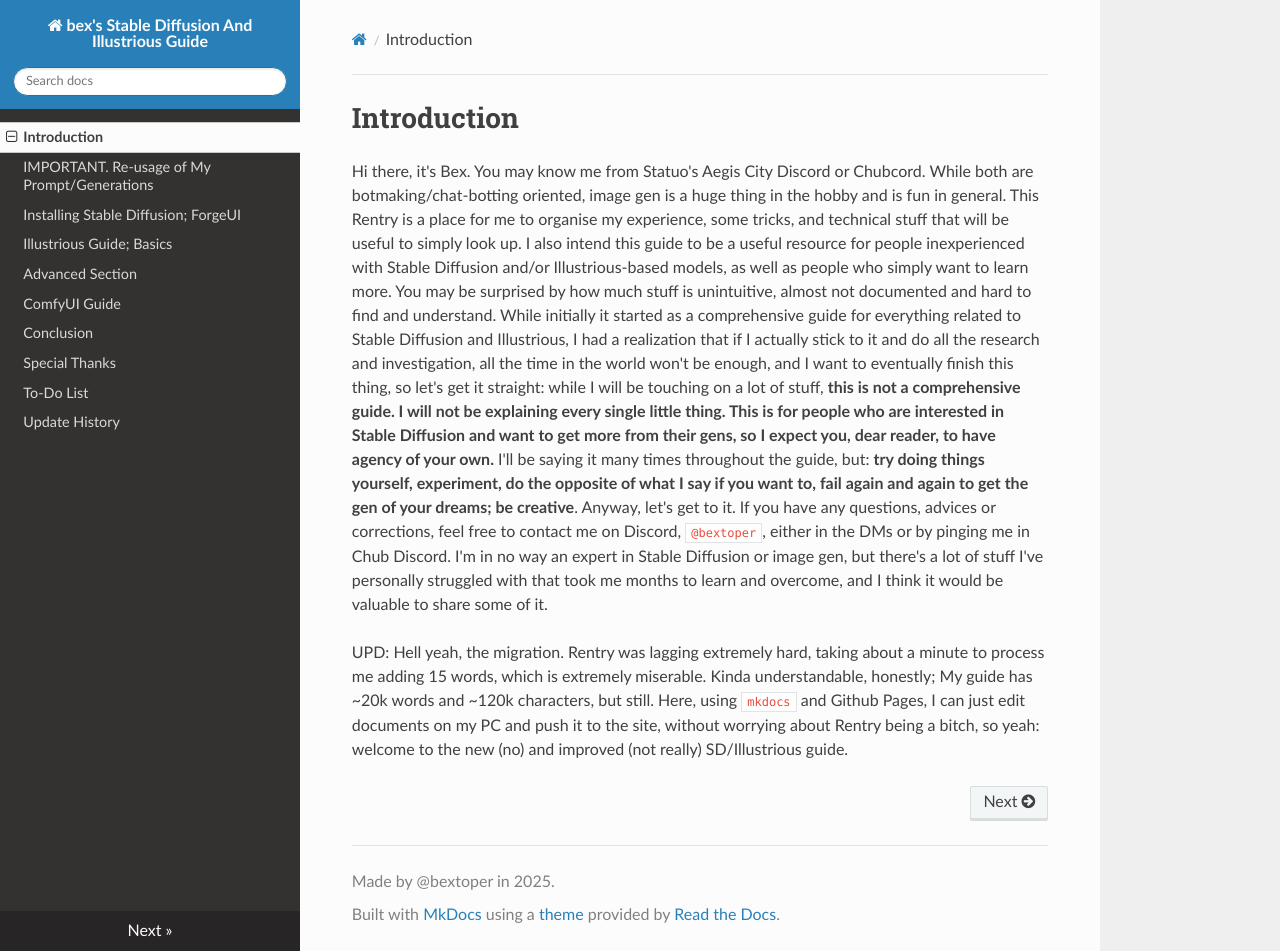
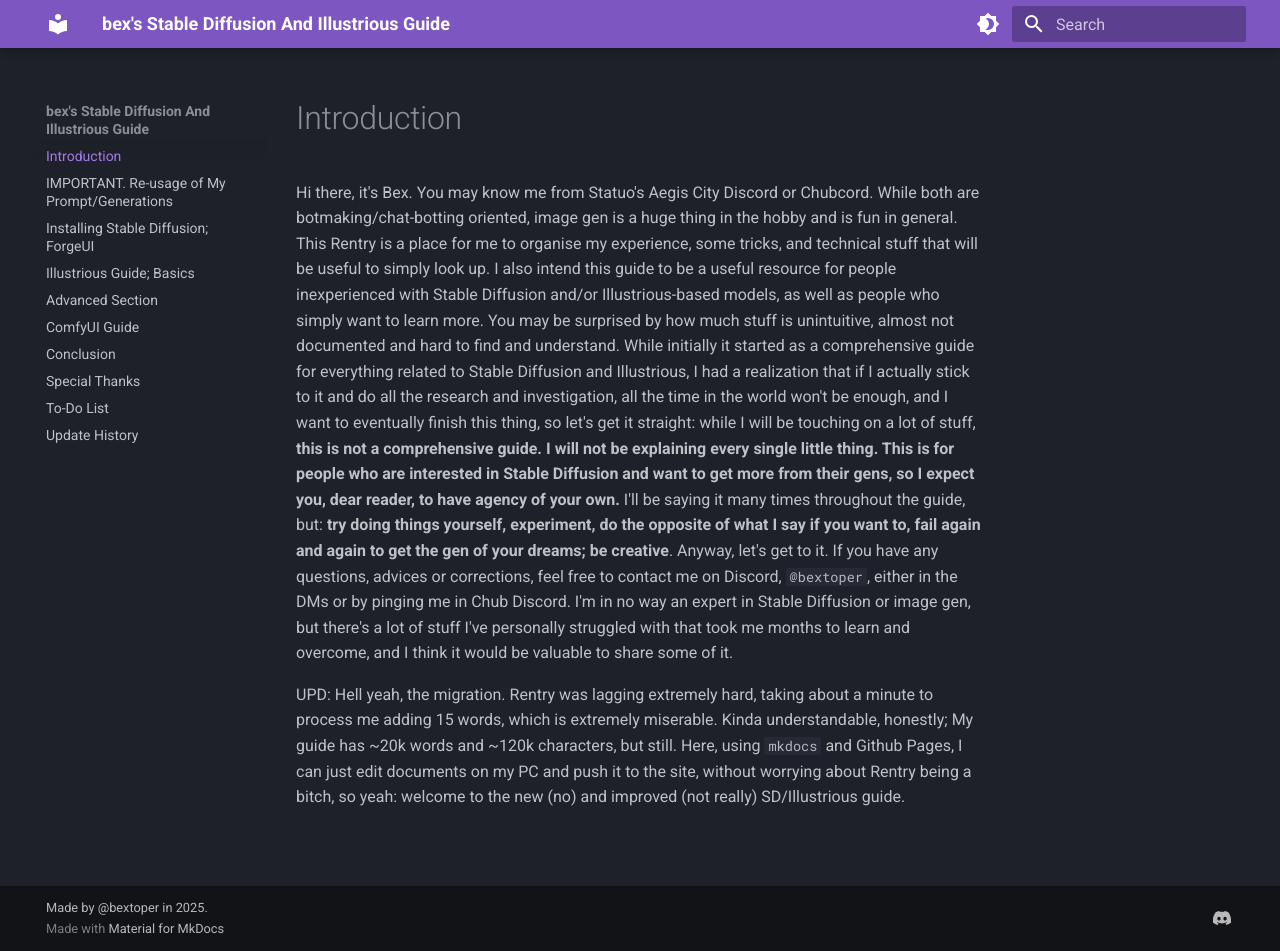
Before and after one commit to bextoper/bex-s-Stable-Diffusion-and-Illustrious-Guide, an MkDocs documentation site: the page built from docs/index.md, in a window 1280 px wide and 951 px high. Built offline with MkDocs 1.6.1 and Material for MkDocs 9.7.7, drawn with Linux system fonts in a browser that asks for light colours; nearby versions of some CDN libraries.

Commit message:
Switch to Material theme with dark mode by default
The readthedocs theme has no dark mode, so color_mode: dark was ignored.
Material's slate scheme is the default, with a toggle to switch to light.

Co-Authored-By: Claude Opus 5.5 <noreply@anthropic.com>
Claude-Session: https://claude.ai/code/session_016xb3zrkD8Nvu3Nd5wfagBz

```diff
--- a/mkdocs.yml
+++ b/mkdocs.yml
@@ -17,9 +17,26 @@ nav:
     - To-Do List: todo.md
     - Update History: updates.md
 theme:
-  name: readthedocs
-  highlightjs: true
-  color_mode: dark
+  name: material
+  palette:
+    # Dark by default, with a toggle to switch to light
+    - scheme: slate
+      primary: deep purple
+      accent: purple
+      toggle:
+        icon: material/brightness-4
+        name: Switch to light mode
+    - scheme: default
+      primary: deep purple
+      accent: purple
+      toggle:
+        icon: material/brightness-7
+        name: Switch to dark mode
+  features:
+    - navigation.sections
+    - navigation.top
+    - search.highlight
+    - content.code.copy
 plugins:
   - search
 markdown_extensions:
```
Also changed, not shown: docs/requirements.txt (+35 -2 lines), 1 other file.
